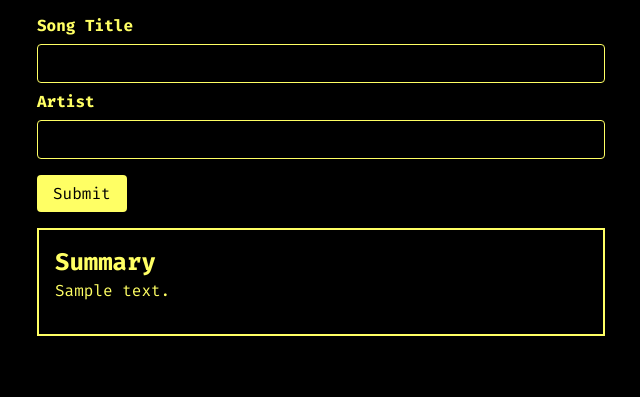
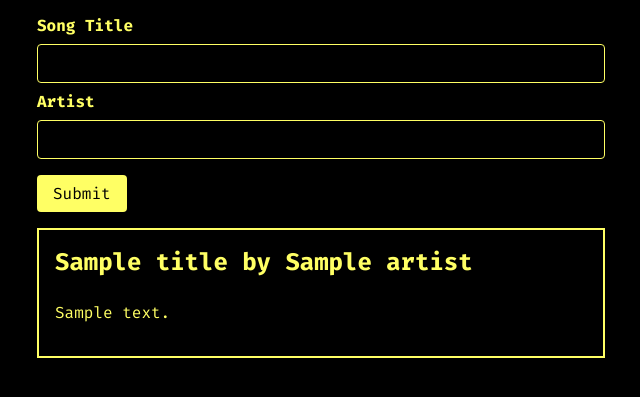
Before and after one commit to ayushmore/SongSnap, a Flask app: template templates/index.html in a window 1280 px wide. Shown: the part 166-563 px from the top of the page, without its empty margins (319-959 px from the left). Run offline with Flask 2, Linux system fonts and the light colour scheme; the template is opened without the code that fills it: most values are stand-ins (such as "Sample title", 1, 10 or a date in 2020).

Commit message:
Finalfirst draft of deployed website

```diff
--- a/app.py
+++ b/app.py
@@ -20,7 +20,6 @@ def index():
         try:
             song = genius.search_song(title, artist)
             context = "You are a renowned expert in understanding and explaining the lyrics of popular songs. A major music magazine has asked you to provide an in-depth analysis of the lyrics of a new hit song that has taken the music world by storm. Your job is to break down the meaning of the song and explain the underlying themes and metaphors used by the songwriter. You must provide a detailed and insightful analysis that will leave the magazine's readers with a greater appreciation and understanding of the song."
-            prompt = f"Interpret and summarize the following lyrics of the song in three sentences. What is the overall message that {song.artist} is trying to convey? The lyrics are provided below in a JSON format:\n\n{{\"Lyrics\":  {song.lyrics}}}"
             prompt_refined = f"I'd like you to summarize the meaning of the lyrics of a different song that I'll provide. Your task is to listen to the song and identify the key themes and messages conveyed by the lyrics. You should then provide a brief summary of the lyrics that captures the essence of the song and the emotions it conveys. Your summary should be concise yet insightful, and should provide a clear understanding of the song's meaning to someone who may not be familiar with it. The song is {song.title} by {song.artist}. The lyrics are provided below in a JSON format:\n\n{{\"Lyrics\":  {song.lyrics}}}"
             response = openai.ChatCompletion.create(
                 model='gpt-3.5-turbo',
@@ -29,16 +28,8 @@ def index():
                     {"role": "user", "content": prompt_refined}
                  ]
             )
-
-            # response = openai.Completion.create(
-            #                 engine='text-davinci-003',
-            #                 prompt=prompt,
-            #                 max_tokens=1024,
-            #                 n=1,
-            #                 stop=None,
-            #                 temperature=0.5)
             summary = response["choices"][0]["message"]["content"]
-            return render_template('index.html', summary=summary)
+            return render_template('index.html', summary=summary, title=title, artist=artist)
         except Exception as e:
             error = "Sorry!"
             return render_template('index.html', error=error)
--- a/templates/index.html
+++ b/templates/index.html
@@ -31,7 +31,8 @@
         <div class="alert error">{{ error }}</div>
       {% elif summary %}
         <div class="summary">
-          <h2>Summary</h2>
+          <h2>{{ title }} by {{ artist }}</h2>
+          <br>
           <p>{{ summary }}</p>
         </div>
       {% endif %}
```
